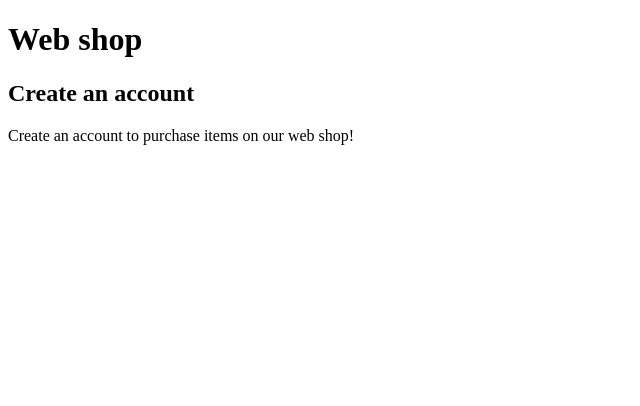
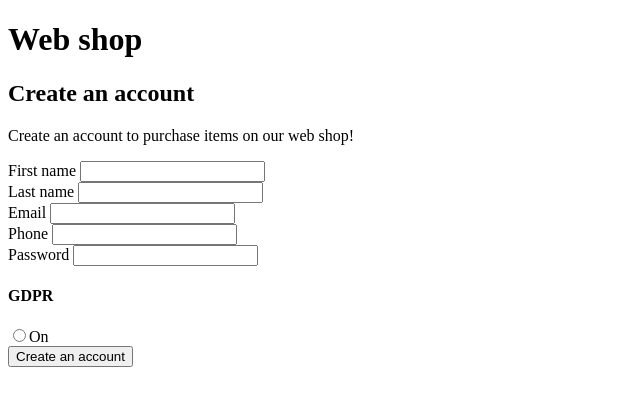
Before and after one commit to darijavuk/algebra-web-shop, a plain HTML site: page index.html in a window 1280 px wide. Shown: the whole page, without its empty margins (0-640 px from the left). Drawn offline with Linux system fonts and the light colour scheme.

Commit message:
Update index.html

```diff
--- a/index.html
+++ b/index.html
@@ -14,5 +14,35 @@
     <p>Create an account to purchase items on our web shop!</p>
 
     <!-- sign up form -->
+
+    <form action="file:///Users/darijavukovic/Desktop/Frontend%20DEV/algebra-web-shop/login.html" metod="get">
+            <div>
+                <label>First name</label>
+                <input type="text" name="first_name" required>
+            </div>
+            <div>
+                <label>Last name</label>
+                <input type="text" name="last_name" required>
+            </div>
+            <div>
+                <label>Email</label>
+                <input type="email" name="email" required>
+            </div>
+            <div>
+                <label>Phone</label>
+                <input type="tel" name="tel" required>
+            </div>
+            <div>
+                <label>Password</label>
+                <input type="password" minlength="6" pattern="" name="password" required>
+            </div>
+            <div>
+                <label><h4>GDPR</h4></label>
+                <label><input type="radio" value="true">On</label>
+            </div>
+            <div>
+                <button type="submit" href="./login.html">Create an account</button>
+            </div>
+        </form>
 </body>
 </html>
```
